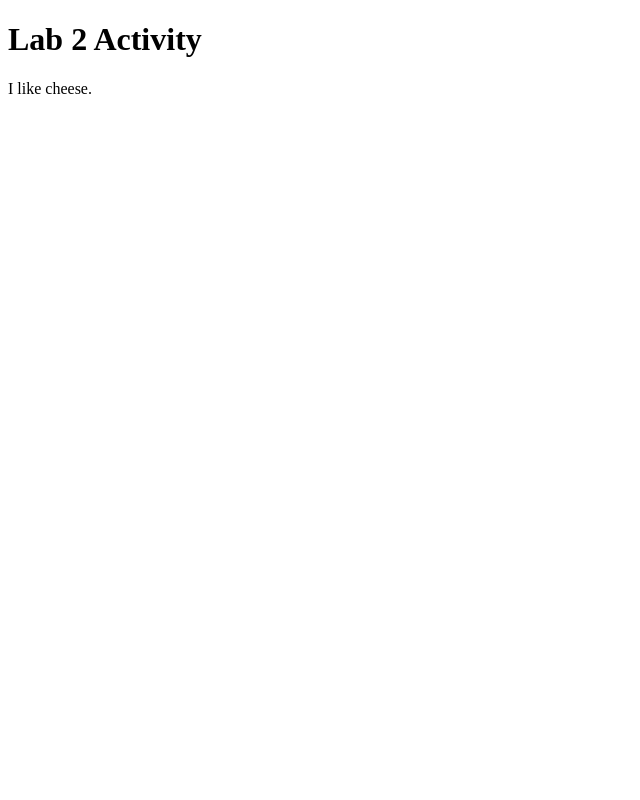
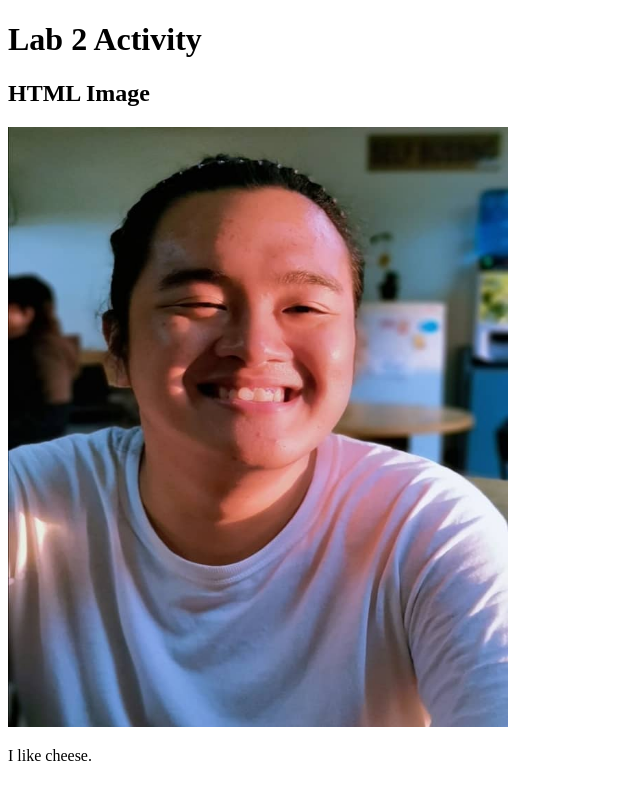
Before and after one commit to Harashoeli/lab2, a plain HTML site: page index.html in a window 1280 px wide. Shown: the whole page, without its empty margins (0-640 px from the left). Drawn offline with Linux system fonts and the light colour scheme.

Commit message:
Update index.html

```diff
--- a/index.html
+++ b/index.html
@@ -6,6 +6,8 @@
 <body>
 
 <h1>Lab 2 Activity</h1>
+ <h2>HTML Image</h2>
+<img src="images/AleckSelf.jpg" alt="AleckSelf" width="500" height="600">
 <p>I like cheese.</p>
 
 </body>
```
